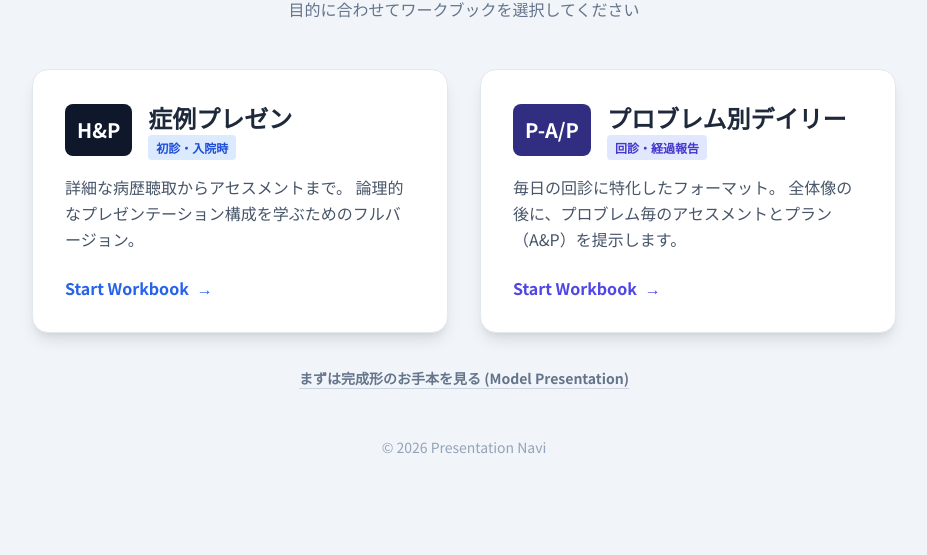
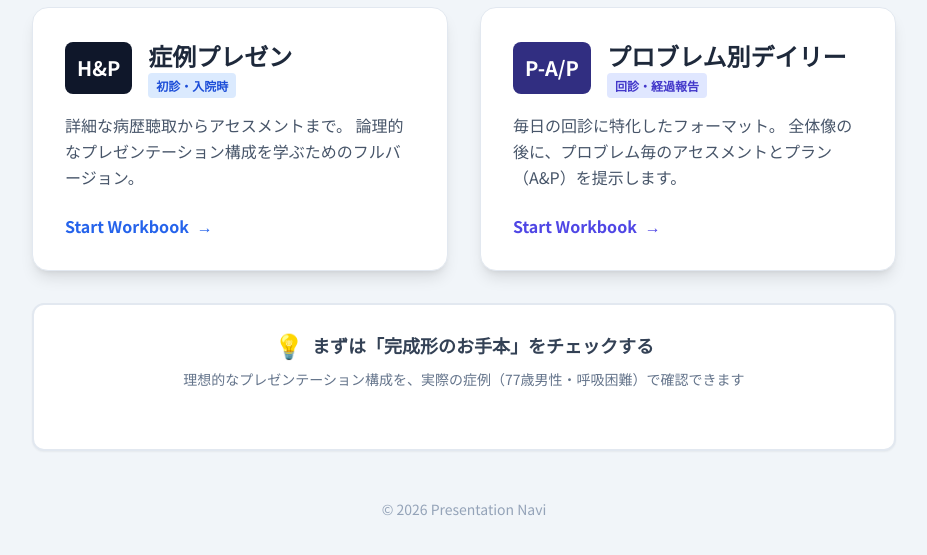
Before and after one commit to g-takizawa/presentation-navi, a plain HTML site: page index.html in a window 1280 px wide. Shown: the part 201-756 px from the top of the page, without its empty margins (176-1103 px from the left). Drawn offline with nearby package versions, Linux system fonts and the light colour scheme.

Commit message:
Improve visibility of model presentation link in index.html

```diff
--- a/index.html
+++ b/index.html
@@ -65,10 +65,22 @@
 
   </div>
 
-  <div class="mt-8 text-center">
+  <div class="mt-8 max-w-4xl w-full px-4 text-center">
     <a href="model_presentation.html"
-      class="text-slate-500 hover:text-blue-600 text-sm font-bold underline decoration-slate-300 hover:decoration-blue-600 underline-offset-4 transition-all">
-      まずは完成形のお手本を見る (Model Presentation)
+      class="group relative block bg-white hover:bg-amber-50 rounded-xl border-2 border-slate-200 hover:border-amber-400 p-6 shadow-sm hover:shadow-md transition-all text-center">
+      <div class="flex flex-col items-center justify-center gap-2">
+        <h3
+          class="text-lg font-bold text-slate-700 group-hover:text-amber-800 flex items-center gap-2 transition-colors">
+          <span class="text-2xl">💡</span> まずは「完成形のお手本」をチェックする
+        </h3>
+        <p class="text-slate-500 group-hover:text-amber-700/70 text-sm transition-colors">
+          理想的なプレゼンテーション構成を、実際の症例（77歳男性・呼吸困難）で確認できます
+        </p>
+        <span
+          class="mt-2 text-amber-600 font-bold text-sm flex items-center gap-1 opacity-0 group-hover:opacity-100 transition-all transform translate-y-2 group-hover:translate-y-0">
+          View Model Presentation <span>→</span>
+        </span>
+      </div>
     </a>
   </div>
 
```
